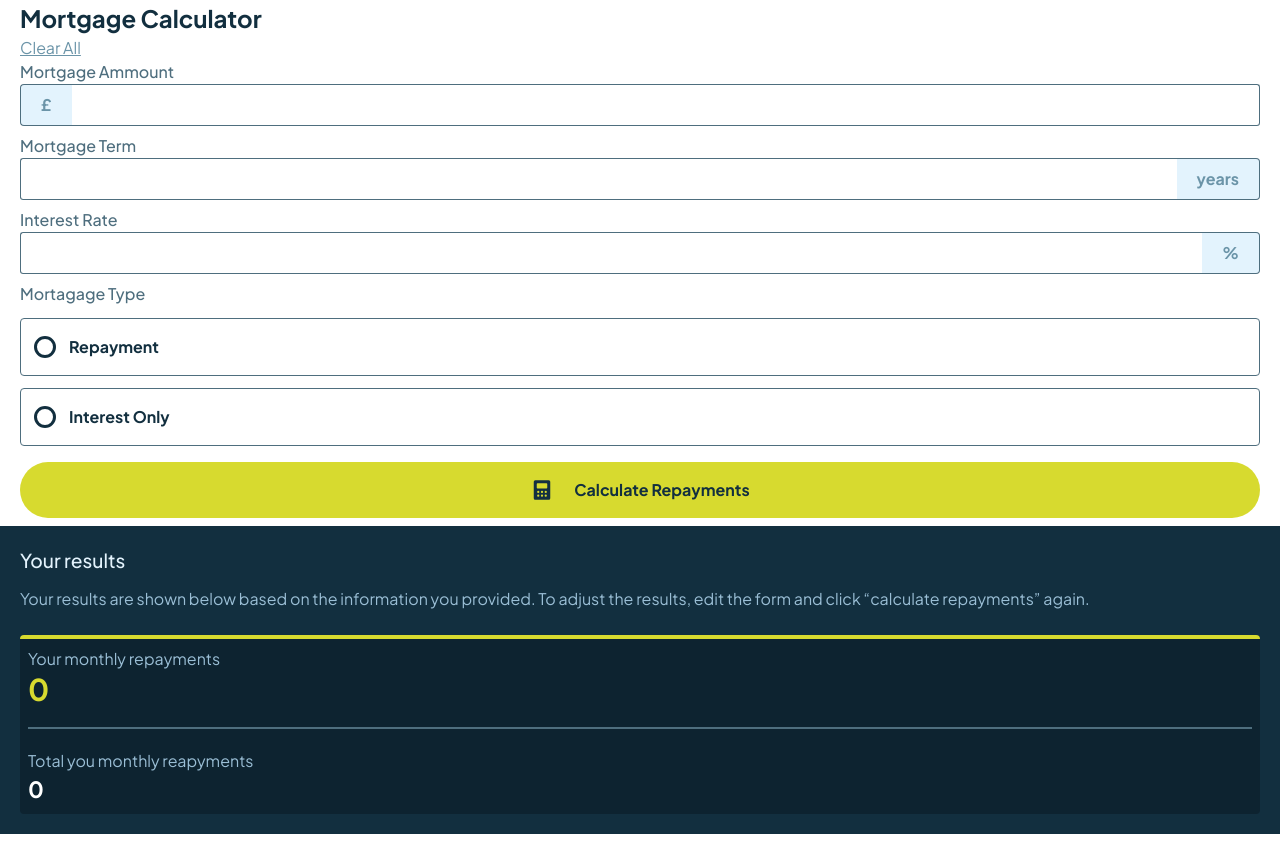
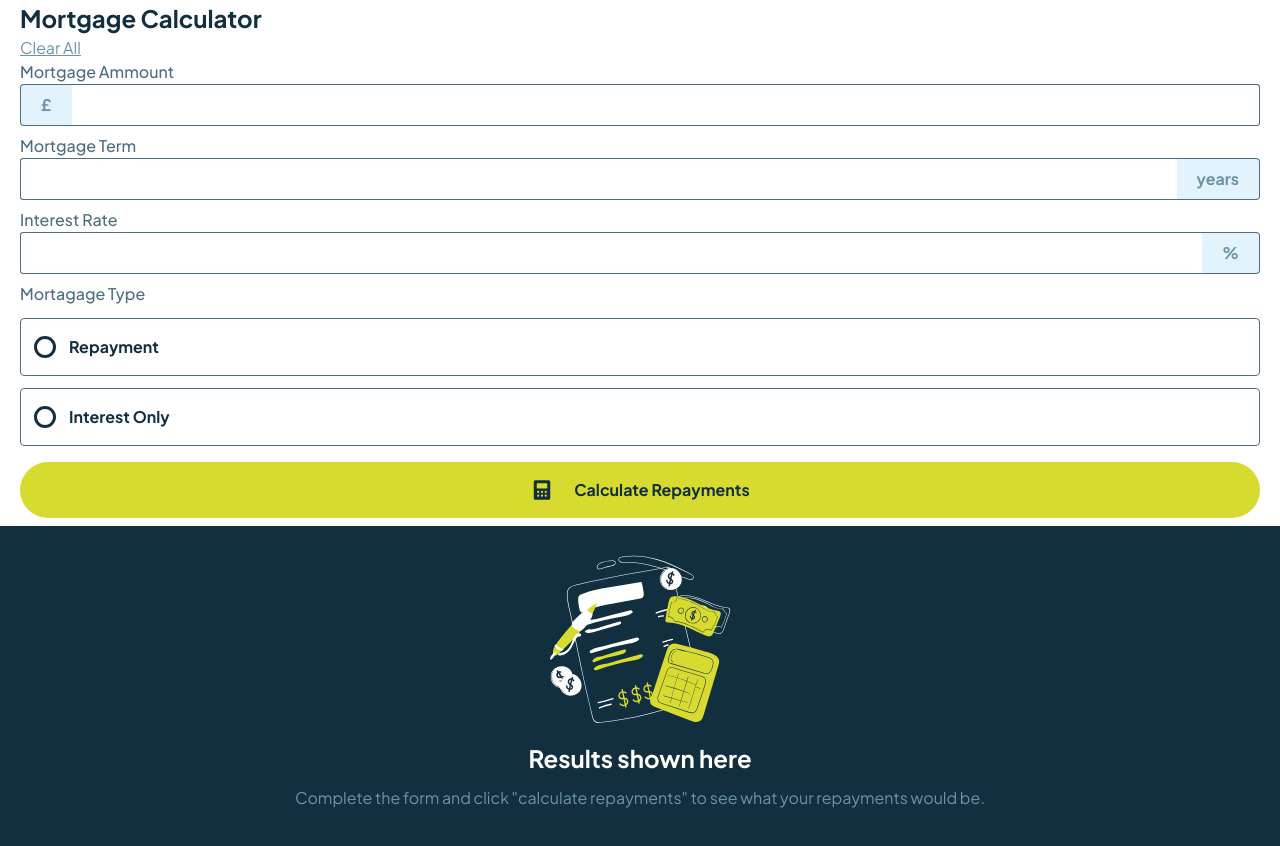
Before and after one commit to Humber70/mortgage-repayment-calculator, a React (Vite) app: page / in a window 1280 px wide. Built offline with nearby package versions, Linux system fonts and the light colour scheme.

Commit message:
style: update error message handling and improve footer display logic in MortgageCalculator

```diff
--- a/src/App.jsx
+++ b/src/App.jsx
@@ -81,7 +81,6 @@ function MortgageCalculator() {
       years: Number(field.get("years")),
       rate: Number(field.get("percent")),
     };
-    console.log(inputsFields)
 
     // validation
     const validationErrors = validate(inputsFields);
@@ -91,7 +90,7 @@ function MortgageCalculator() {
     }
 
     // Clean message error of the fields
-    setMessageError({});
+    setMessageError(false);
 
     // calculates if you select the "repayment" option
     if (categorie === "repayment") {
@@ -134,7 +133,19 @@ function MortgageCalculator() {
         </main>
 
         <footer>
+          {messageError ? (
+          <section className="flex flex-col justify-center items-center bg-[--slate-900] p-[1.5rem]">
+            <div>
+              <img src="/assets/images/illustration-empty.svg" alt="image-empty" />
+            </div>
+            <div>
+              <h2 className="font-[--font-w-700] text-2xl text-[white] text-center">Results shown here</h2>
+              <p className="py-3 text-center text-[var(--slate-500)]">{'Complete the form and click "calculate repayments" to see what your repayments would be.'}</p>
+            </div>
+          </section>
+          ) : (
           <ResultsCalculate results={data}/>
+          )}
         </footer>
       </section>
     </>
```
